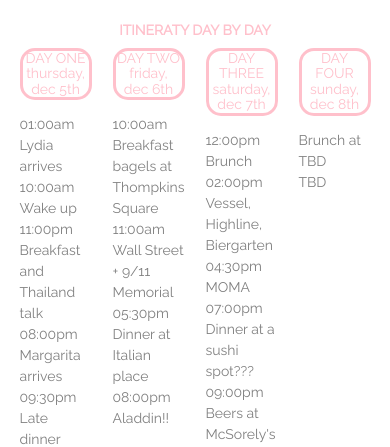
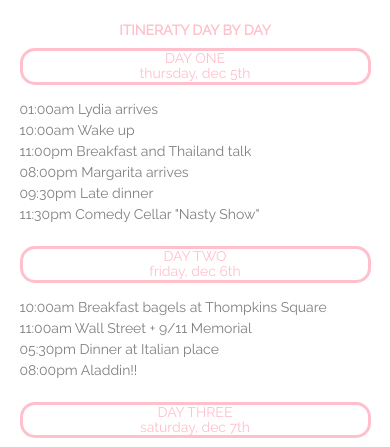
Before and after one commit to raquelclare/visit-template, a plain HTML site: page index.html in a window 390 px wide. Shown: the part 400-847 px from the top of the page. Drawn offline with nearby package versions, Linux system fonts and the light colour scheme.

Commit message:
Fixed spacing for mobile viewing.

```diff
--- a/index.html
+++ b/index.html
@@ -20,9 +20,9 @@
 			<div class="col s12">LYDIA & MARGARITA TAKE NYC</div>
 		</div>
 		<div class="row">
-	      <div class="col s12" id="itinerary-section">ITINERATY DAY BY DAY</div>
+	      <div class="col s12 m12 l12" id="itinerary-section">ITINERATY DAY BY DAY</div>
 	      <div class="divider"></div>
-	      <div class="col s3 section">
+	      <div class="col s12 l3 section">
 	      	<h6>
 	      		DAY ONE<br>
 				thursday, dec 5th
@@ -36,7 +36,7 @@
 	      		11:30pm Comedy Cellar "Nasty Show"
 	      	</p>
 	      </div>
-	      <div class="col s3 section">
+	      <div class="col s12 l3 section">
 			<h6>
 				DAY TWO<br>
 				friday, dec 6th
@@ -48,7 +48,7 @@
 				08:00pm Aladdin!!
 			</p>
 	      </div>
-	      <div class="col s3 section">
+	      <div class="col s12 l3 section">
 			<h6>
 				DAY THREE<br>
 				saturday, dec 7th
@@ -61,7 +61,7 @@
 				09:00pm Beers at McSorely's<br>
 			</p>
 	      </div>
-	      <div class="col s3 section">
+	      <div class="col s12 l3 section">
 	      	<h6>
 	      		DAY FOUR<br>
 	      		sunday, dec 8th
```
